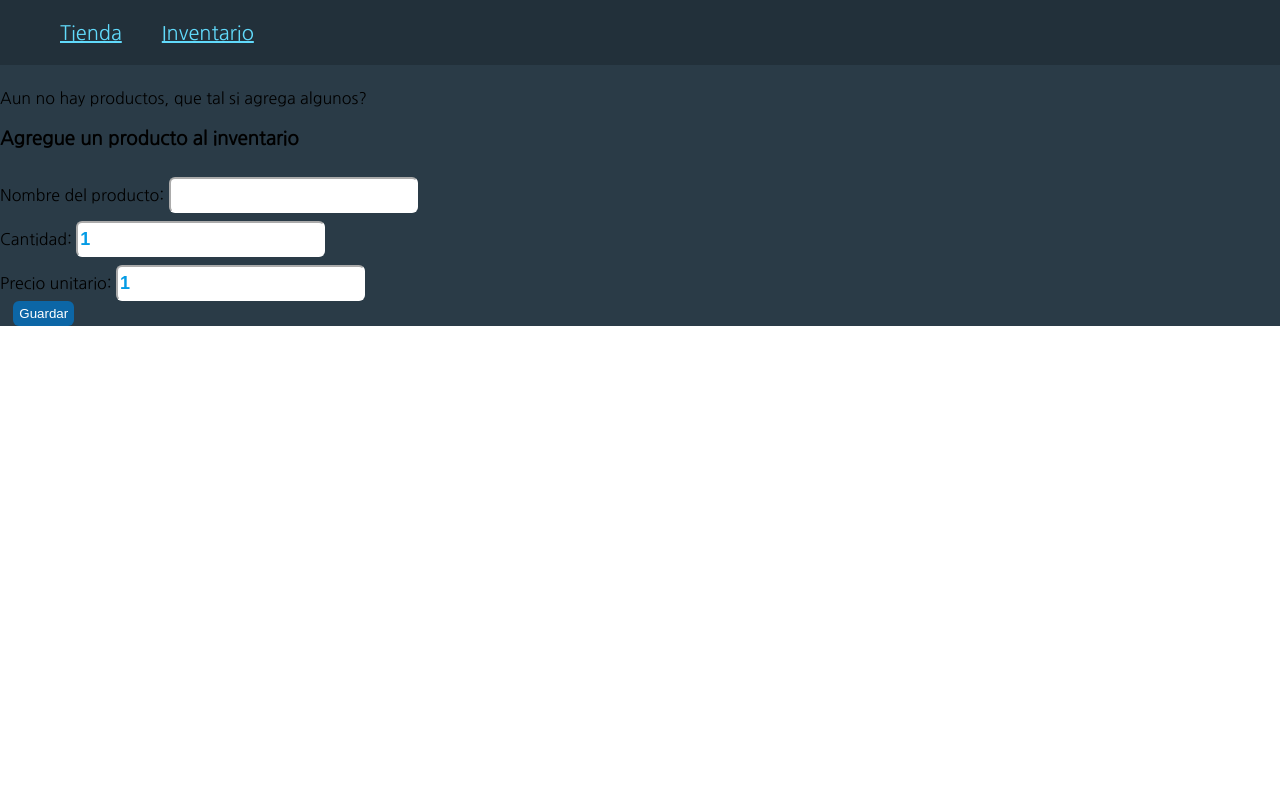
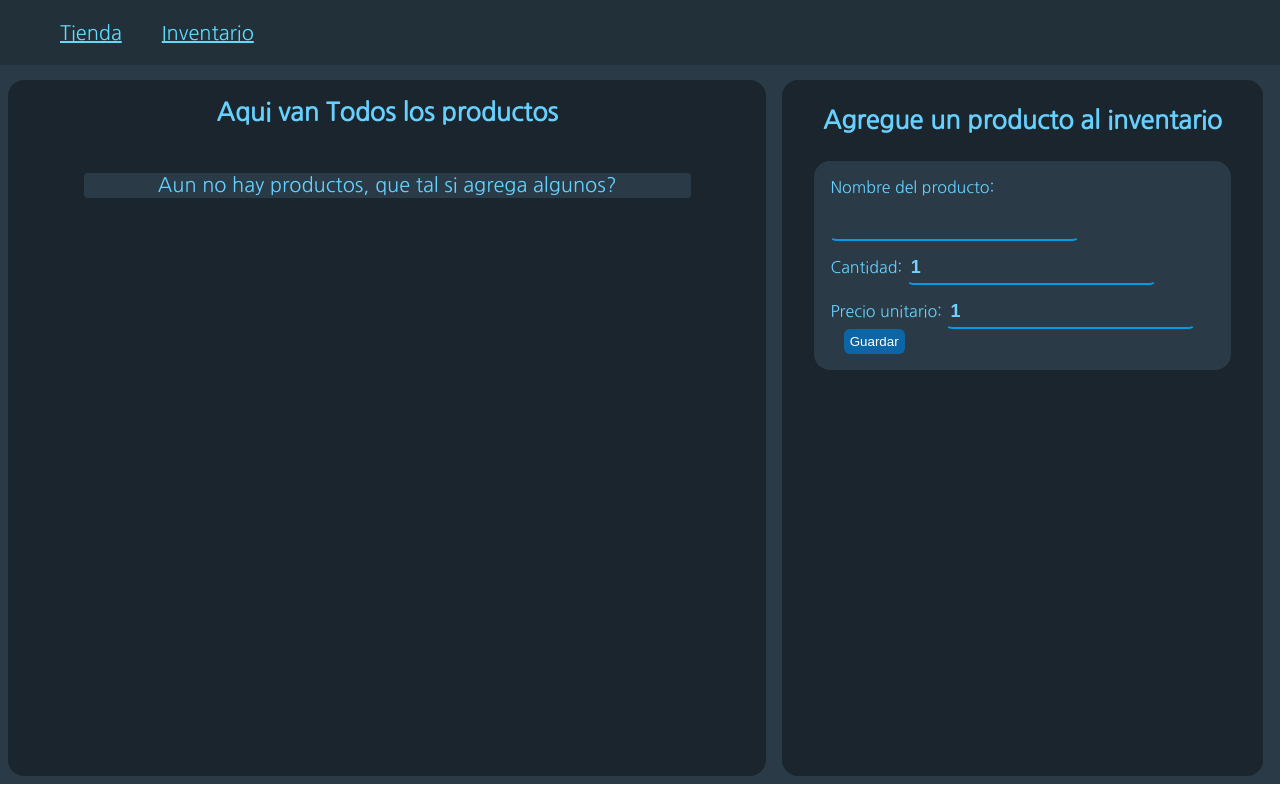
Before and after one commit to johancastillo/CarritoDeCompras, a React (Create React App) app: page /inventario in a window 1280 px wide. Built offline with nearby package versions, Linux system fonts and the light colour scheme.

Commit message:
Se agrego CSS Gird a la pantalla de inventario y se modificaron los estilos

```diff
--- a/src/components/App.js
+++ b/src/components/App.js
@@ -1,7 +1,6 @@
 import React from 'react';
 import { BrowserRouter, Route} from 'react-router-dom';
 import Menu from './Menu'
-import CargarProductos from './cargar-productos/index'
 import Inventario from './inventario/index'
 import Tienda from './tienda/index'
 const App = () => (
--- a/src/components/cargar-productos/form-load.js
+++ b/src/components/cargar-productos/form-load.js
@@ -27,7 +27,7 @@ class Formulario extends Component {
     }
     render() {
         return (
-            <div>
+            <div className="form">
                 <div>
                     <label>Nombre del producto: </label>
                     <input
--- a/src/components/cargar-productos/index.js
+++ b/src/components/cargar-productos/index.js
@@ -5,7 +5,8 @@ export default class index extends Component {
     render() {
         return (
             <div>
-                <h3>Agregue un producto al inventario</h3>
+
+                <h3 className="title">Agregue un producto al inventario</h3>
                 <Form/>
             </div>
         )
--- a/src/components/inventario/index.js
+++ b/src/components/inventario/index.js
@@ -7,16 +7,22 @@ class Inventario extends Component {
         if (this.props.productos.length > 0) {
             return  <Tabla/>
         } else {
-            return <p>Aun no hay productos, que tal si agrega algunos?</p>
+            return <div className="empty"><p>Aun no hay productos, que tal si agrega algunos?</p></div>
+
         }
     }
     render() {
         return (
-            <div>
-                <div id="containerLeft">
-                    {this.renderTabla()}
+            <div className="store-container">
+                <div className="store-item">
+                    <div>
+                        <h1 className="title">Aqui van Todos los productos</h1>
+                    </div>
+                    <div className="product-list">
+                        {this.renderTabla()}
+                    </div>
                 </div>
-                <div id="containerRight">
+                <div className="store-item">
                     <CargarProducto/>
                 </div>
             </div>
--- a/src/components/inventario/tabla.js
+++ b/src/components/inventario/tabla.js
@@ -1,6 +1,5 @@
 import React from 'react';
 import {connect} from 'react-redux'
-import { Link } from 'react-router-dom';
 
 const Tabla = (props) => {
 
--- a/src/components/tienda/index.js
+++ b/src/components/tienda/index.js
@@ -11,7 +11,7 @@ class Index extends Component {
         </ul>
       )));
 
-      noHayProductos = () => (<div><p>Aun no hay productos que comprar por lo tanto no es tan increible :(</p></div>)
+      noHayProductos = () => (<div className="empty"><p>Aun no hay productos que comprar por lo tanto no es tan increible :(</p></div>)
 
 
     render() {
--- a/src/components/tienda/producto.js
+++ b/src/components/tienda/producto.js
@@ -79,7 +79,7 @@ class Producto extends Component {
         return(
             <div className="product-card">
                 <div className="product-card-photo">
-                   <img src="./logo512.png"/>
+                   <img src="./logo512.png" alt="imagen del producto"/>
                 </div>
                 <div className="product-card-description">
                     <p className="card-nombre">{this.props.data.nombre}</p>
@@ -88,7 +88,7 @@ class Producto extends Component {
                     <button onClick={this.handleOpenModal} disabled={(!isNaN(this.props.data.cantidad))? false :true } >Agregar al carrito</button>
                     <Modal isOpen={this.state.openModal} onClose={this.handleCloseModal}>
                         <div>
-                            <label>Cuantas piezas de <strong>{this.props.data.nombre}</strong> deseas?</label>
+                            <label className="modal__tag">Cuantas piezas de <strong>{this.props.data.nombre}</strong> deseas?</label>
                             <input
                             type="number"
                             name="cantidad"
--- a/src/css/index.css
+++ b/src/css/index.css
@@ -20,7 +20,7 @@ body{
   font-size: 20px;
   height: 100%;
   align-items: center;
-  justify-content: start;
+  justify-content: flex-start;
   padding-left: 3em;
 }
 .link{
@@ -105,10 +105,18 @@ img {
 }
 
 .table{
-  padding-right: 1em;
-  padding-left: 1em;
-  width: 100%;
+  padding:1em;
+  width: 94%;
   text-align: center;
+  background-color:#2A3B47;
+  margin: 2%;
+  border-radius: 1em;
+}
+.table td{
+  padding-top: 10px;
+  padding-bottom: 10px;
+  border-style: solid;
+  border-color: transparent #0C66A6 #0C66A6;
 }
 
 button{
@@ -121,27 +129,35 @@ button{
 }
 
 button:disabled {
-  background: #ccc;
+  background: rgb(42, 52, 61);
+}
+
+.empty{
+  font-size: 20px;
+  text-align: center;
+  background-color:#2A3B47;
+  margin: 0 10%;
+  border-radius: 4px;
 }
 
 
 input{
-  color: #039BE5;
+  background-color: transparent;
+  color: #73d0ff;
   height: 30px;
   margin-top: 8px;
   border-radius: 6px;
-  border-color: white;
+  border-color: transparent;
+  border-bottom-color: #039BE5;
   font-weight: 800;
   font-size: large;
 }
-
-.table td{
-  padding-top: 10px;
-  padding-bottom: 10px;
-  border-style: solid;
-  border-color: transparent #0C66A6 #0C66A6;
+.form{
+  margin: 0 2em;
+  background-color:#2A3B47;
+  border-radius: 1em;
+  padding: 1em;
 }
-
 .total{
   text-align: end;
   margin-right: 40px;
@@ -150,8 +166,6 @@ input{
 .center{
   text-align: center;
 }
-
-
 .Modal {
   position: fixed;
   top: 0;
@@ -159,28 +173,32 @@ input{
   bottom: 0;
   right: 0;
   background-color: rgba(0, 0, 0, 0.5);
-
   display: flex;
   flex-direction: column;
   align-items: center;
 }
 
 .Modal__container {
+  background-color:#2A3B47;
   align-items: center;
   justify-content: center;
   position: relative;
   top: 10rem;
-  background-color: #ffffff;
   padding: 50px;
   width: 400px;
   min-height: 80px;
+  border-radius: 1em;
 }
 
 .Modal__close-button {
   position: absolute;
-  top: 0;
-  right: 0;
+  top: -1.6em;
+  right: -2.4em;
   border: 0;
-  background-color: #FF3D00;
+  background-color: #0C66A6;
   padding: 0.5rem 1rem;
 }
+.modal__tag{
+  font-size: 20px;
+  color: #7fcff7;
+}
```
